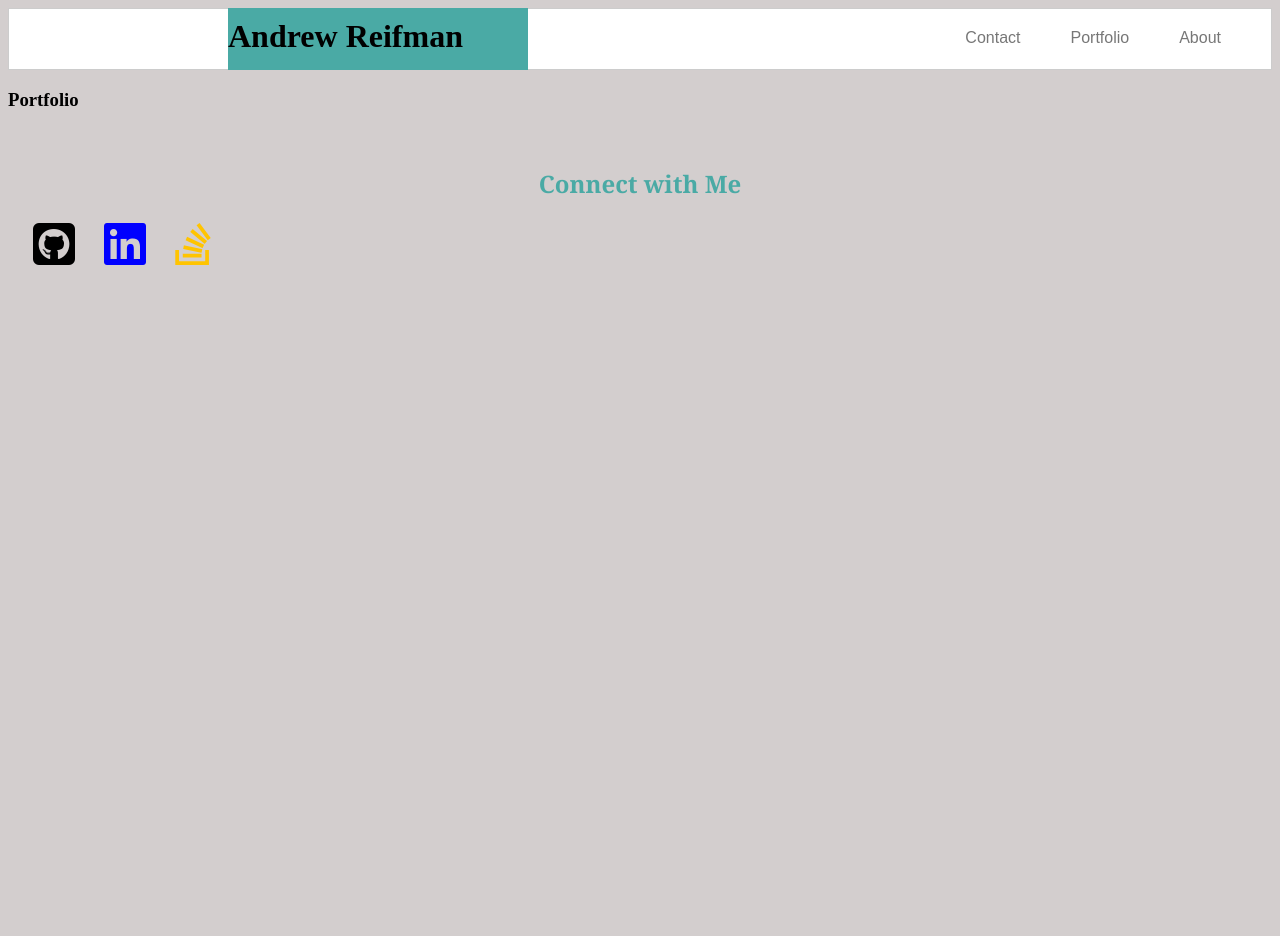
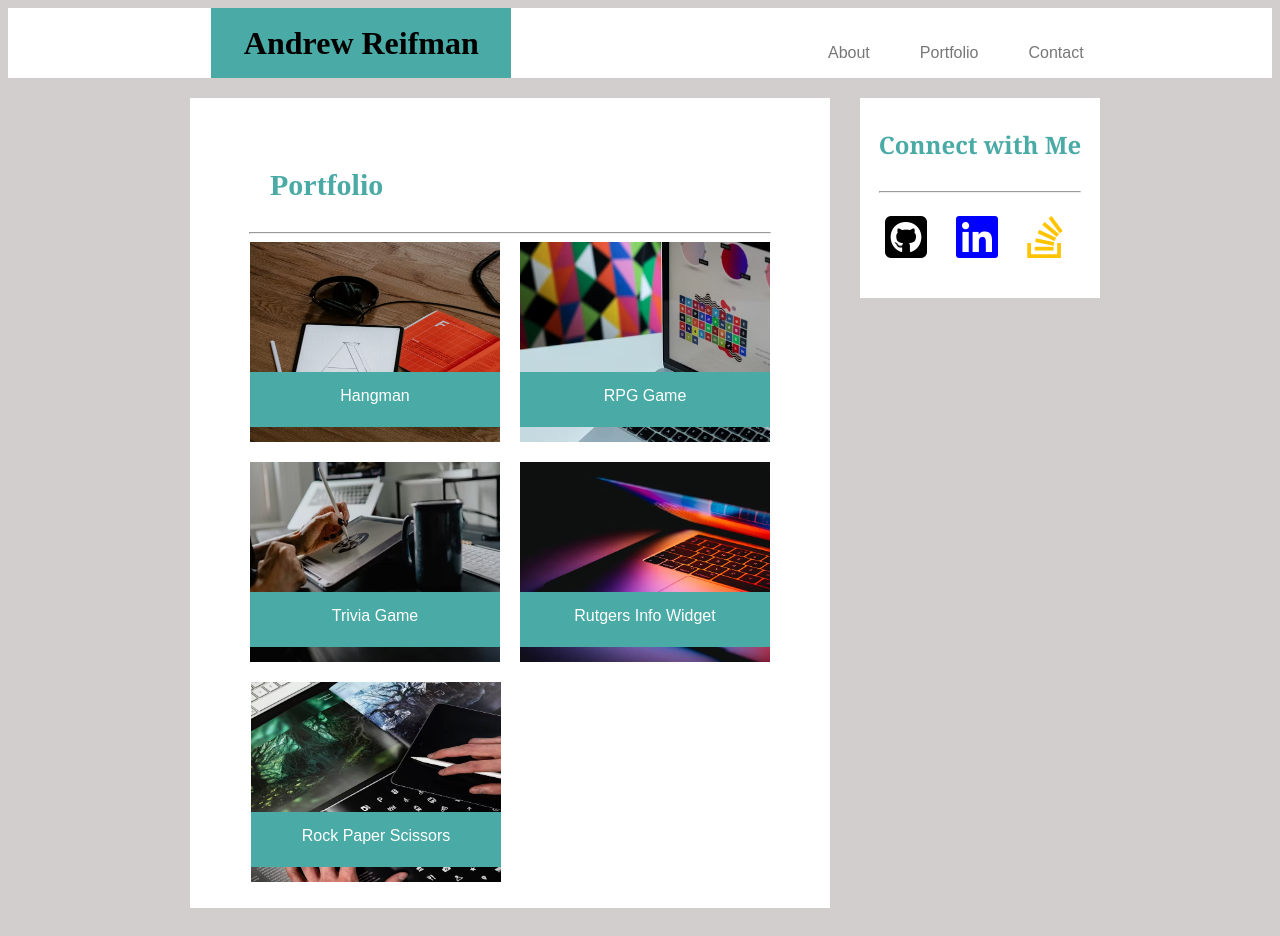
Before and after one commit to NazifaG/Basic-Portfolio, a plain HTML site: page assets/src/portfolio.html in a window 1280 px wide. Before the commit the page ends 800 px from the top, so only its background shows below. Drawn offline with Linux system fonts and the light colour scheme.

Commit message:
all files are completed

```diff
--- a/assets/css/style.css
+++ b/assets/css/style.css
@@ -3,34 +3,44 @@ body{
 }
 .header{
     background-color: #ffffff;
-    /* border-color: #cccccc; */
-    /* border: 1px solid red; */
     display: flex;
-    flex-direction: row;
+    justify-content: space-around;
 
+
+ }
+
+ .header .head-text{
+background-color: #4aaaa5;
+width: 300px;
+display: flex;
+justify-content: center;
+align-items: center;
+margin-left: 65px;
  }
 
 .header h1{
     font-family: 'Times New Roman', Times, serif;
-    background-color: #4aaaa5;
-    width: 300px;
-    height: 52px;
-    margin-top: 0%;
-    margin-bottom: 0%;
-    margin-left: 220px;
-    padding-top: 10px;
+
+    font: 18px;
+
     position: absolute;
     z-index: 1;
 
 }
 
 .head-nav{
-    border: 1px solid #cccccc;
-    height: 60px;
-    width: 1800px;
     background-color: #ffffff;
+    display: flex;
+    justify-content: space-around;
 }
-.header a{
+
+.head-nav ul{
+    display: flex;
+    justify-content: center;
+    align-items: center;
+}
+
+.head-nav a{
     float: right;
     text-decoration: none;
     margin-right: 50px;
@@ -88,12 +98,12 @@ body{
 }
 .main-section-form {
     width: 600px;
-    height: 500px;
+    height: 600px;
     border: 1px #dddddd;
     background-color: #ffffff;
     margin-top: 20px;
-    margin-left: 5px;
-    margin-right: 40px;
+    margin-left: 10px;
+    margin-right: 30px;
     margin-bottom: 20px;
     padding-left: 20px;
     padding-right: 20px;
@@ -101,16 +111,20 @@ body{
 }
 .main-form{
     float: left;
-    width: 590px;
+    width: 540px;
     border: none;
-    height: 480px;
+    height: 580px;
     display: flex;
     flex-direction: column;
     justify-content: space-between;
 }
 .main-form h1{
     color: #4aaaa5;
+    font-size: 25px;
+
 }
+
+
 .main-form button{
     background-color: #4aaaa5;
     border: none;
@@ -128,7 +142,124 @@ body{
     color: #777777;
 
 }
-.main-form
+
+
+            /* PORTFOLIO MAIN */
+
+
+.main-portfolio {
+    display: flex;
+    justify-content: center;
+
+}
+.main-portfolio-article {
+    width: 600px;
+    height: 800px;
+    border: 1px #dddddd;
+    background-color: #ffffff;
+    margin-top: 20px;
+    margin-left: 10px;
+    margin-right: 30px;
+    margin-bottom: 20px;
+    padding-top: 10px;
+    padding-left: 20px;
+    padding-right: 20px;
+}
+.image-part1{
+    display: flex;
+    justify-content: space-around;
+    margin-bottom: 20px;
+}
+.image-part2{
+    display: flex;
+    justify-content: space-around;
+    margin-bottom: 20px;
+}
+.image-part3{
+    display: flex;
+    justify-content: space-around;
+}
+
+.main-image{
+    padding: 30px;
+}
+.main-image h1{
+    color: #4aaaa5;
+    font-family: 'Times New Roman', Times, serif;
+    font-size: 30px;
+    margin-left: 30px;
+}
+.main-image hr{
+    width: 520px;
+}
+.main-image img{
+    width: 250px;
+    height: 200px;
+    display: flex;
+    flex-direction: row;
+    flex-wrap: wrap;
+}
+.image-part1 p{
+    font-family: Arial, Helvetica, sans-serif;
+    color: #ffffff;
+    background-color: #4aaaa5;
+    width: 250px;
+    height: 40px;
+    margin-top: -70px;
+    margin-bottom: 10px;
+    text-align: center;
+    padding-top: 15px;
+    position: absolute;
+    z-index: 1;
+
+
+
+}
+
+.image-part2 p{
+    font-family: Arial, Helvetica, sans-serif;
+    color: #ffffff;
+    background-color: #4aaaa5;
+    width: 250px;
+    height: 40px;
+    margin-top: -70px;
+    margin-bottom: 10px;
+    text-align: center;
+    padding-top: 15px;
+    position: absolute;
+    z-index: 1;
+}
+
+.image-part3 p{
+    font-family: Arial, Helvetica, sans-serif;
+    color: #ffffff;
+    background-color: #4aaaa5;
+    width: 250px;
+    height: 40px;
+    margin-top: -70px;
+    margin-bottom: 10px;
+    text-align: center;
+    padding-top: 15px;
+    position: absolute;
+    z-index: 1;
+}
+.last-image{
+    width: 100%;
+
+}
+
+.last-image img{
+    margin-left: 11px;
+}
+.last-image p{
+    margin-left: 11px;
+}
+
+
+
+
+
+
 
 
 
@@ -138,11 +269,11 @@ body{
 
 .aside {
      width: 240px;
+     height: 200px;
      border: 1px #dddddd;
-     background-color: #b42d2d;
-     height: 150px;
+     background-color: #ffffff;
      margin-top: 20px;
-     padding-left: 10px;
+
 
 
 
@@ -151,22 +282,21 @@ body{
         color: #4aaaa5;
         text-align: center;
         font-family: Georgia, 'Times New Roman', Times, serif;
+        margin-bottom: 30px;
+        margin-top: 30px;
 
+    }
+
+    .aside hr{
+        width: 200px;
+        margin-bottom: 20px;
     }
     .aside i{
         padding-left: 25px;
 
+
+
     }
-    /* .icon1 {
-        background-color: black;
-    }
-    .icon2{
-        color: blue;
-    }
-    .icon3{
-        color: rgb(255, 187, 0);
-    } */
-
 
                  /* FOOTER */
 
--- a/assets/src/portfolio.html
+++ b/assets/src/portfolio.html
@@ -9,29 +9,58 @@
 </head>
 <body>
     <header class="header">
-        <h1>Andrew Reifman</h1>
+        <div class="head-text">
+            <h1>Andrew Reifman</h1>
+        </div>
         <nav class="head-nav">
-            <a href="./index.html">About</a>
-            <a href="./portfolio.html">Portfolio</a>
-            <a href="./contact.html">Contact</a>
+            <ul style="list-style: none;">
+                <li><a href="../../index.html">About</a></li>
+                <li><a href="./portfolio.html">Portfolio</a></li>
+                <li><a href="./contact.html">Contact</a></li>
+            </ul>
         </nav>
     </header>
 
     <main class="main-portfolio">
         <section class="main-portfolio-article">
-            <article class="main-img">
-                <h1>Portfolio</h1>
-                <img src=""/>
-                <img src=""/>
-                <img src=""/>
-                <img src=""/>
-                <img src=""/>
-                <p></p>
+            <article class="main-image">
+                <h1>Portfolio</h1><hr>
+                <div>
+               <div class="image-part1">
+                <div>
+                    <img src="../images/photo-1611532736597-de2d4265fba3.avif"/>
+                    <p>Hangman</p>
+                </div>
+                <div>
+                    <img src="../images/photo-1506097425191-7ad538b29cef (1).avif"/>
+                    <p>RPG Game</p>
+                </div>
+               </div>
+               <div class="image-part2">
+                <div>
+                    <img src="../images/photo-1611241893603-3c359704e0ee.avif"/>
+                    <p>Trivia Game</p>
+                </div>
+                <div>
+                    <img src="../images/photo-1525547719571-a2d4ac8945e2.avif"/>
+                <p>Rutgers Info Widget</p>
+                </div>
+              </div>
+             <div>
+                <div class="image-part3">
+                    <div class="last-image">
+                        <img src="../images/photo-1558655146-9f40138edfeb.avif"/>
+                        <p>Rock Paper Scissors</p>
+                    </div>
+                </div>
+             </div>
+                </div>
+
             </article>
         </section>
 
         <aside class="aside">
-            <h2>Connect with Me</h2>
+            <h2>Connect with Me</h2><hr>
             <i style="color: black ;" class="fab fa-github-square fa-3x"></i>
             <i style="color: blue;" class="fab fa-linkedin fa-3x"></i>
             <i style="color: rgb(255, 196, 0);" class="fab fa-stack-overflow fa-3x"></i>
```
Also changed, not shown: assets/src/contact.html (+12 -5 lines), index.html (+8 -4 lines), assets/images/photo-1506097425191-7ad538b29cef (1).avif (added), assets/images/photo-1506097425191-7ad538b29cef.avif (added), assets/images/photo-1525547719571-a2d4ac8945e2.avif (added), assets/images/photo-1558655146-9f40138edfeb.avif (added), assets/images/photo-1611241893603-3c359704e0ee.avif (added), assets/images/photo-1611532736597-de2d4265fba3.avif (added).
